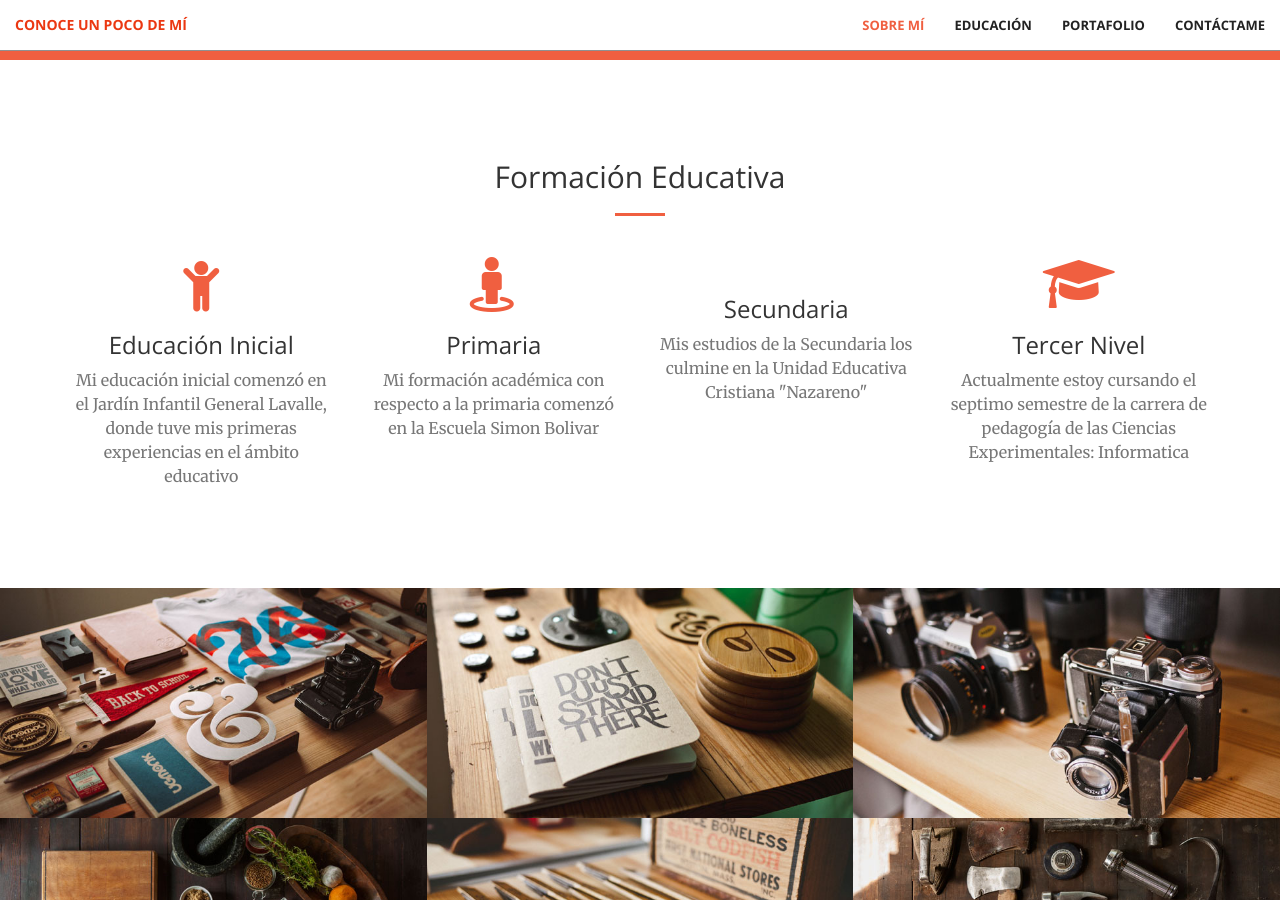
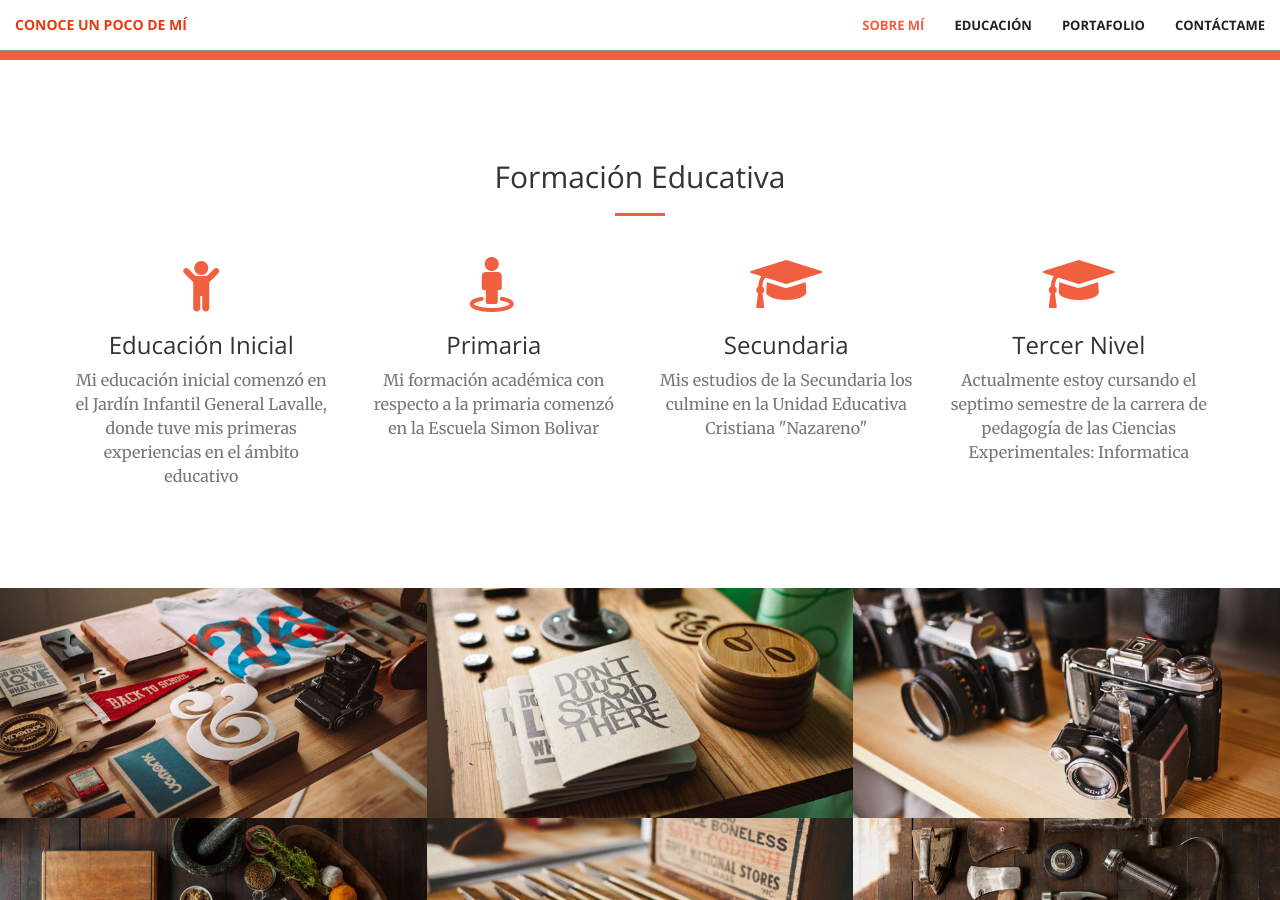
Before and after one commit to lfih-96/lfih-96.github.io, a Jekyll site: the page built from index.html, in a window 1280 px wide and 900 px high, scrolled down 1498 px. Built offline with Jekyll 4.4.1, drawn with Linux system fonts in a browser that asks for light colours.

Commit message:
corrección

```diff
--- a/_includes/services.html
+++ b/_includes/services.html
@@ -25,7 +25,7 @@
             </div>
             <div class="col-lg-3 col-md-6 text-center">
                 <div class="service-box">
-                    <i class="fa fa-4x fa-sharp fa-light fa-school-flag wow bounceIn text-primary" data-wow-delay=".2s"></i>
+                    <i class="fa fa-4x fa-graduation-cap wow bounceIn text-primary" data-wow-delay=".2s"></i>
                     <h3>Secundaria</h3>
                     <p class="text-muted">Mis estudios de la Secundaria los culmine en la Unidad Educativa Cristiana "Nazareno"</p>
                 </div>
```
